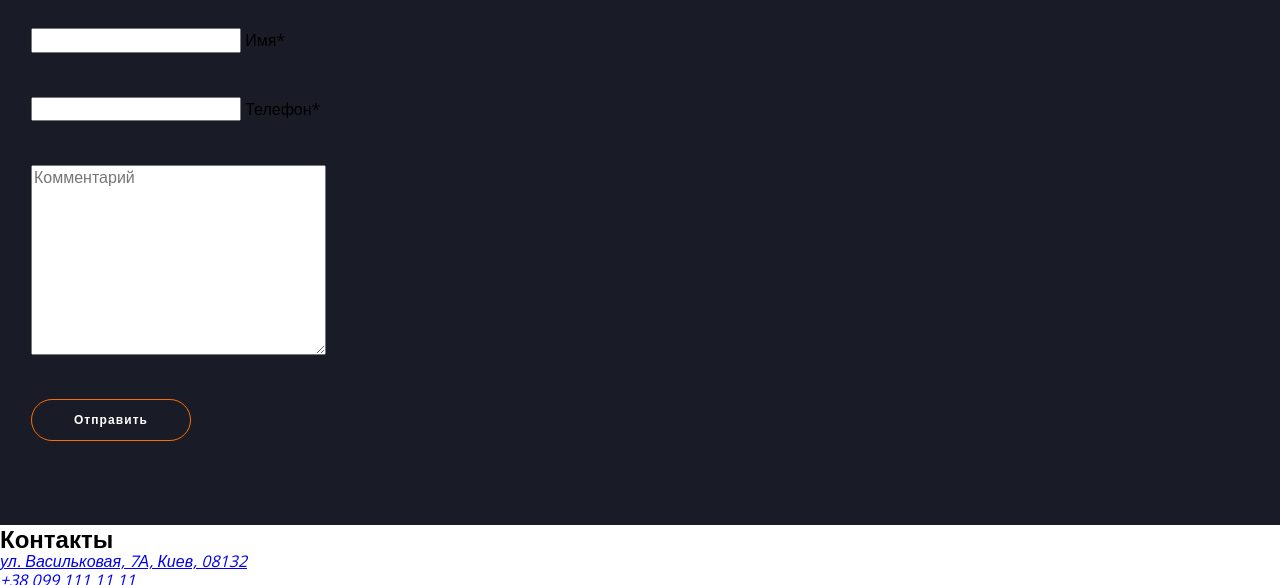
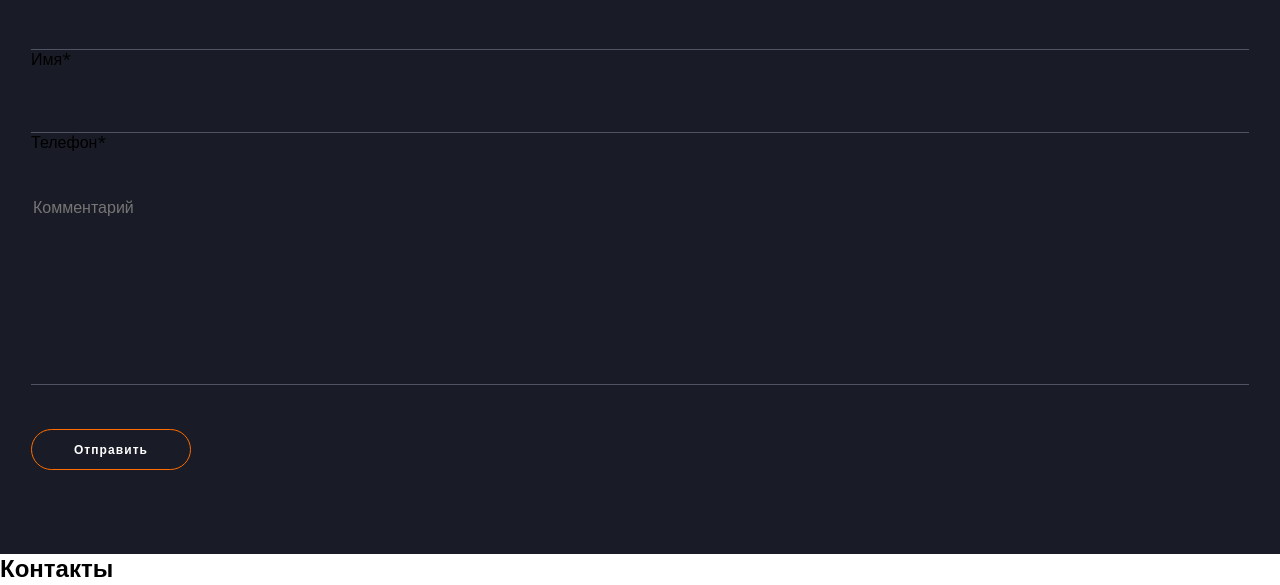
Before and after one commit to Project8-andriyd/Barbershop_v1, a plain HTML site: page index.html in a window 1280 px wide. Shown: the part 576-1161 px from the top of the page. Drawn offline with nearby package versions, Linux system fonts and the light colour scheme.

Commit message:
стилизует инпуты

```diff
--- a/sass/components/appointment/_appointment.scss
+++ b/sass/components/appointment/_appointment.scss
@@ -13,6 +13,16 @@
   margin-bottom: 44px;
 }
 
+.input-field {
+  width: 100%;
+  resize: none;
+  background-color: $background-color;
+  border: 0;
+  border-bottom: 1px solid $footer-rgba;
+
+  transition: border-color $animation;
+}
+
 .button {
   @include button($background-color, $main-2-color);
 }
```
Also changed, not shown: css/main.css, css/main.min.css, 2 other files.
